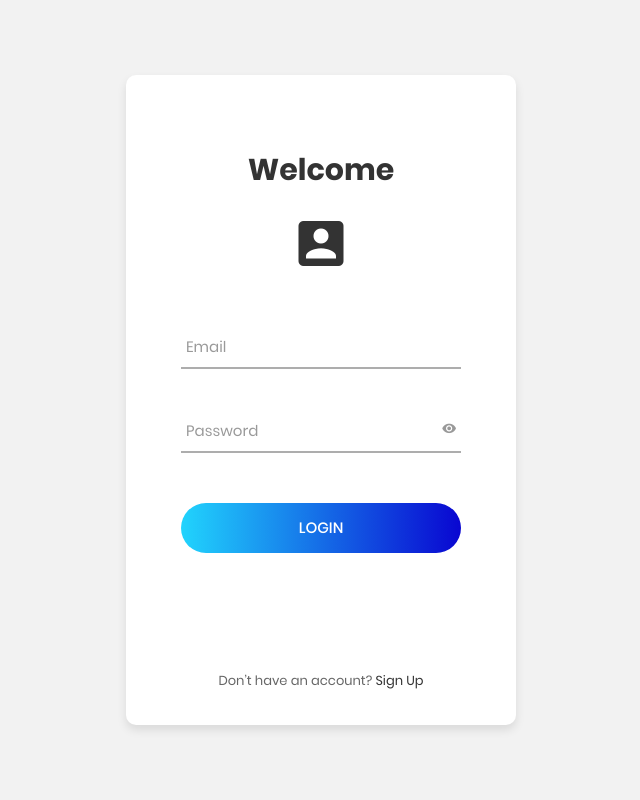
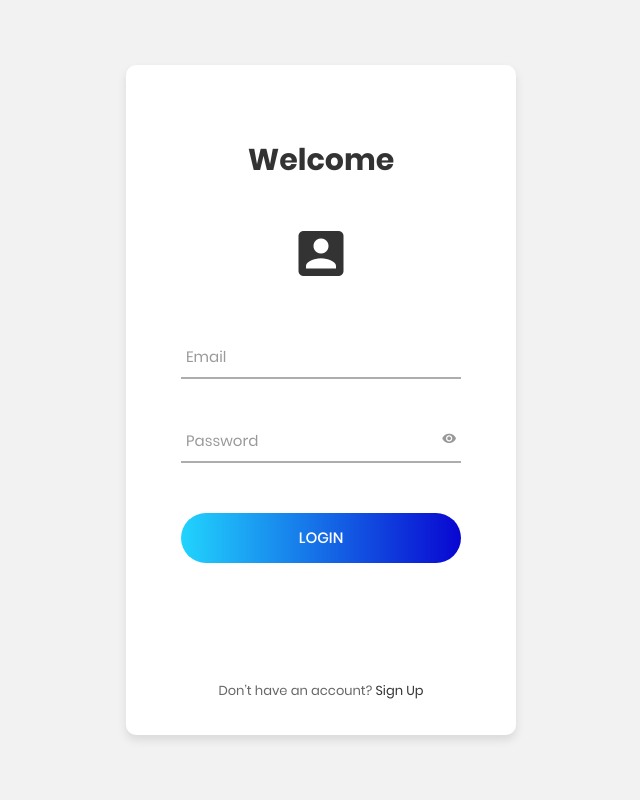
Before and after one commit to group-6-lehman-college/vetSched, a PHP site: page /login.php in a window 1280 px wide. Shown: the whole page, without its empty margins (319-959 px from the left). Run offline with PHP 8.4, Linux system fonts and the light colour scheme.

Commit message:
Minor changes

```diff
--- a/frontend/site/login.php
+++ b/frontend/site/login.php
@@ -33,7 +33,7 @@
 		<div class="container-login100">
 			<div class="wrap-login100">
 				<form class="login100-form validate-form" action="../../backend/loginBackend.php">
-					<span class="login100-form-title p-b-26">
+					<span class="login100-form-title p-b-46">
 						Welcome
 					</span>
 					<span class="login100-form-title p-b-48">
--- a/frontend/site/register.php
+++ b/frontend/site/register.php
@@ -90,7 +90,7 @@
 							Already have an account?
 						</span>
 
-						<a class="txt2" href="login.html">
+						<a class="txt2" href="login.php">
 							Log in
 						</a>
 					</div>
```
